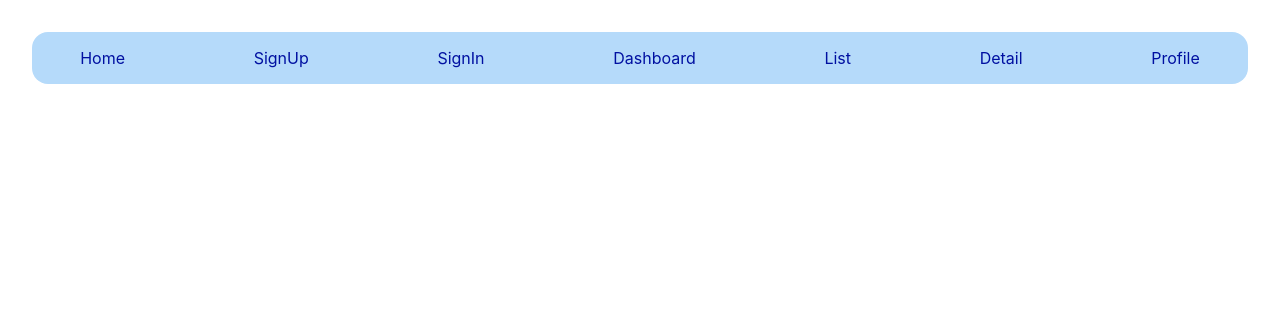
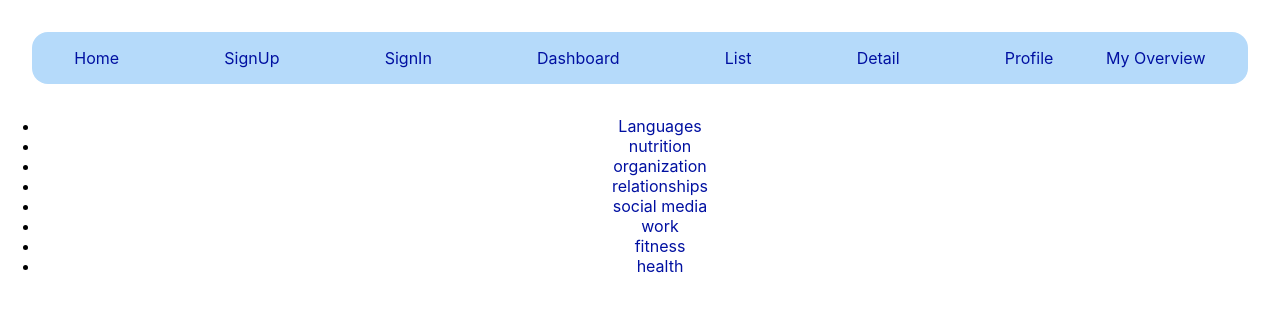
Before and after one commit to carolineminassian/habitapp, a React (Create React App) app in the folder client/: page /Dashboard in a window 1280 px wide. Shown: the top 310 px of the page. Built offline with nearby package versions, Linux system fonts and the light colour scheme.

Commit message:
updated views: Dashboard, List, Detail

```diff
--- a/client/src/App.jsx
+++ b/client/src/App.jsx
@@ -7,6 +7,7 @@ import Dashboard from './views/Dashboard';
 import List from './views/List';
 import Detail from './views/Detail';
 import Profile from './views/Profile';
+import Overview from './views/Overview';
 
 const App = () => {
   return (
@@ -40,6 +41,9 @@ const App = () => {
           <Link className="link" to="/Profile">
             Profile
           </Link>
+          <Link className="link" to="/overview">
+            My Overview
+          </Link>
         </nav>
         <Switch>
           <Route path="/" component={Home} exact />
@@ -47,6 +51,8 @@ const App = () => {
           <Route path="/SignIn" component={SignIn} exact />
           <Route path="/Dashboard" component={Dashboard} exact />
           <Route path="/category/:category/list" component={List} exact />
+
+          <Route path="/overview" component={Overview} exact />
           <Route
             path="/category/:category/detail/:habitId"
             component={Detail}
--- a/client/src/services/habits-api.js
+++ b/client/src/services/habits-api.js
@@ -27,19 +27,19 @@ POST | checkStreak(habit._id) |  takes habit ID as argument, looks for userId in
 */
 
 export const listAllHabits = (category) => {
-  api.get(`/category/${category}/list`).then((response) => {
+  return api.get(`/category/${category}/list`).then((response) => {
     return response.data.habits;
   });
 };
 
 export const listHabitDetail = (habitId) => {
-  api.get(`/category/:category/detail/${habitId}`).then((response) => {
+  return api.get(`/category/:category/detail/${habitId}`).then((response) => {
     return response.data.habit;
   });
 };
 
 export const listMyHabits = (userId) => {
-  api.get(`/user/${userId}/habits`).then((response) => {
+  return api.get(`/user/${userId}/habits`).then((response) => {
     return response.data.myHabits;
   });
 };
--- a/client/src/views/Dashboard.jsx
+++ b/client/src/views/Dashboard.jsx
@@ -1,5 +1,52 @@
 import React from 'react';
+import { Link } from 'react-router-dom';
 
 export default function Dashboard() {
-  return <div></div>;
+  return (
+    <div>
+      <ul>
+        <li>
+          <Link className="link" to="/category/languages/list">
+            Languages
+          </Link>
+        </li>
+
+        <li>
+          <Link className="link" to="/category/nutrition/list">
+            nutrition
+          </Link>
+        </li>
+        <li>
+          <Link className="link" to="/category/organization/list">
+            organization
+          </Link>
+        </li>
+        <li>
+          <Link className="link" to="/category/relationships/list">
+            relationships
+          </Link>
+        </li>
+        <li>
+          <Link className="link" to="/category/social-media/list">
+            social media
+          </Link>
+        </li>
+        <li>
+          <Link className="link" to="/category/work/list">
+            work
+          </Link>
+        </li>
+        <li>
+          <Link className="link" to="/category/fitness/list">
+            fitness
+          </Link>
+        </li>
+        <li>
+          <Link className="link" to="/category/health/list">
+            health
+          </Link>
+        </li>
+      </ul>
+    </div>
+  );
 }
--- a/client/src/views/Detail.jsx
+++ b/client/src/views/Detail.jsx
@@ -1,9 +1,36 @@
-import React from 'react';
+import React, { Component } from 'react';
+import { listHabitDetail } from '../services/habits-api';
 
-export default function Detail() {
-  return (
-    <div>
-      <h1>Component Detail view.</h1>
-    </div>
-  );
+class Detail extends Component {
+  constructor() {
+    super();
+    this.state = {
+      habit: {}
+    };
+  }
+
+  componentDidMount() {
+    this.setState({ category: this.props.match.params.category }); //turn this into async await
+    listHabitDetail(this.props.match.params.habitId)
+      .then((habitFromAPI) => {
+        this.setState({
+          habit: habitFromAPI
+        });
+      })
+      .catch((error) => console.log(error));
+  }
+
+  render() {
+    return (
+      <div>
+        <h1>Habit Detail view</h1>
+        <p>{this.state.habit.name}</p>
+        <form>
+          <button>Track this habit</button>
+        </form>
+      </div>
+    );
+  }
 }
+
+export default Detail;
--- a/client/src/views/List.jsx
+++ b/client/src/views/List.jsx
@@ -1,30 +1,51 @@
 import React from 'react';
 import { Component } from 'react';
 import { listAllHabits } from './../services/habits-api';
+import { Link } from 'react-router-dom';
 
 class List extends Component {
   constructor() {
     super();
     this.state = {
-      habits: []
+      habits: [],
+      category: ''
     };
   }
 
   componentDidMount() {
-    listAllHabits('health');
-    /*
+    this.setState({ category: this.props.match.params.category }); //turn this into async await
+  }
+
+  componentDidUpdate() {
+    listAllHabits(this.state.category)
       .then((habitsFromAPI) => {
-        console.log(habitsFromAPI);
-        /* this.setState({
+        this.setState({
           habits: habitsFromAPI
         });
       })
       .catch((error) => console.log(error));
-      */
   }
 
   render() {
-    return <div>hello</div>;
+    return (
+      <div>
+        <h1>{this.state.category}</h1>
+        <ul>
+          {this.state.habits.map((habit) => {
+            return (
+              <li key={habit._id}>
+                <Link
+                  className="link"
+                  to={`/category/${this.state.category}/detail/${habit._id}`}
+                >
+                  {habit.name}
+                </Link>
+              </li>
+            );
+          })}
+        </ul>
+      </div>
+    );
   }
 }
 export default List;
--- /dev/null
+++ b/client/src/views/Overview.jsx
@@ -0,0 +1,18 @@
+import React from 'react';
+import { Component } from 'react';
+
+class Overview extends Component {
+  constructor() {
+    super();
+    this.state = {
+      habits: []
+    };
+  }
+
+  componentDidMount() {}
+
+  render() {
+    return <div>My Habits Overview</div>;
+  }
+}
+export default Overview;
```
